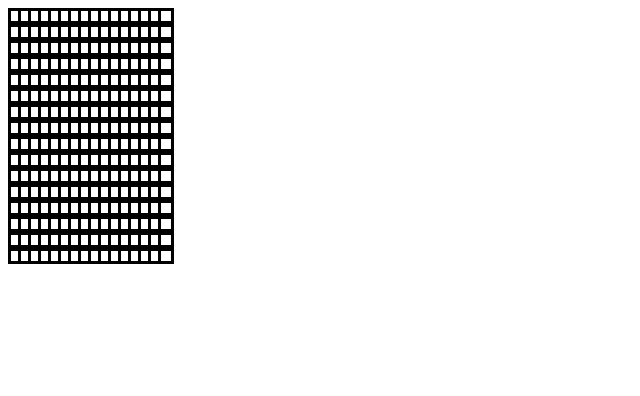
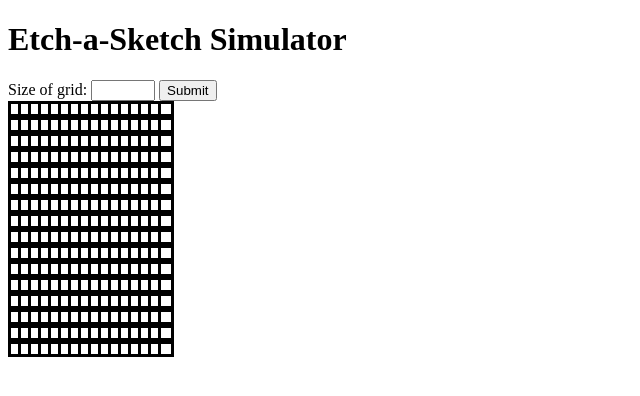
Before and after one commit to BigFatDuck1/etch-a-sketch, a plain HTML site: page index.html in a window 1280 px wide. Shown: the whole page, without its empty margins (0-640 px from the left). Drawn offline with Linux system fonts and the light colour scheme.

Commit message:
Added grid size form

```diff
--- a/index.html
+++ b/index.html
@@ -12,6 +12,12 @@
 
   <body>
 
+    <h1>Etch-a-Sketch Simulator</h1>
+    <div class="grid_input">
+      <label for="grid_size">Size of grid:</label>
+      <input type="number" id="grid_size" name="grid_size" min="2" max="100">
+      <button class="grid_size_submit" id="grid_size_submit">Submit</button>
+    </div>
     <div class="div_container"></div>
 
   </body>
--- a/styles.css
+++ b/styles.css
@@ -1,3 +1,4 @@
+
 
 .div_container {
     display: grid;
```
